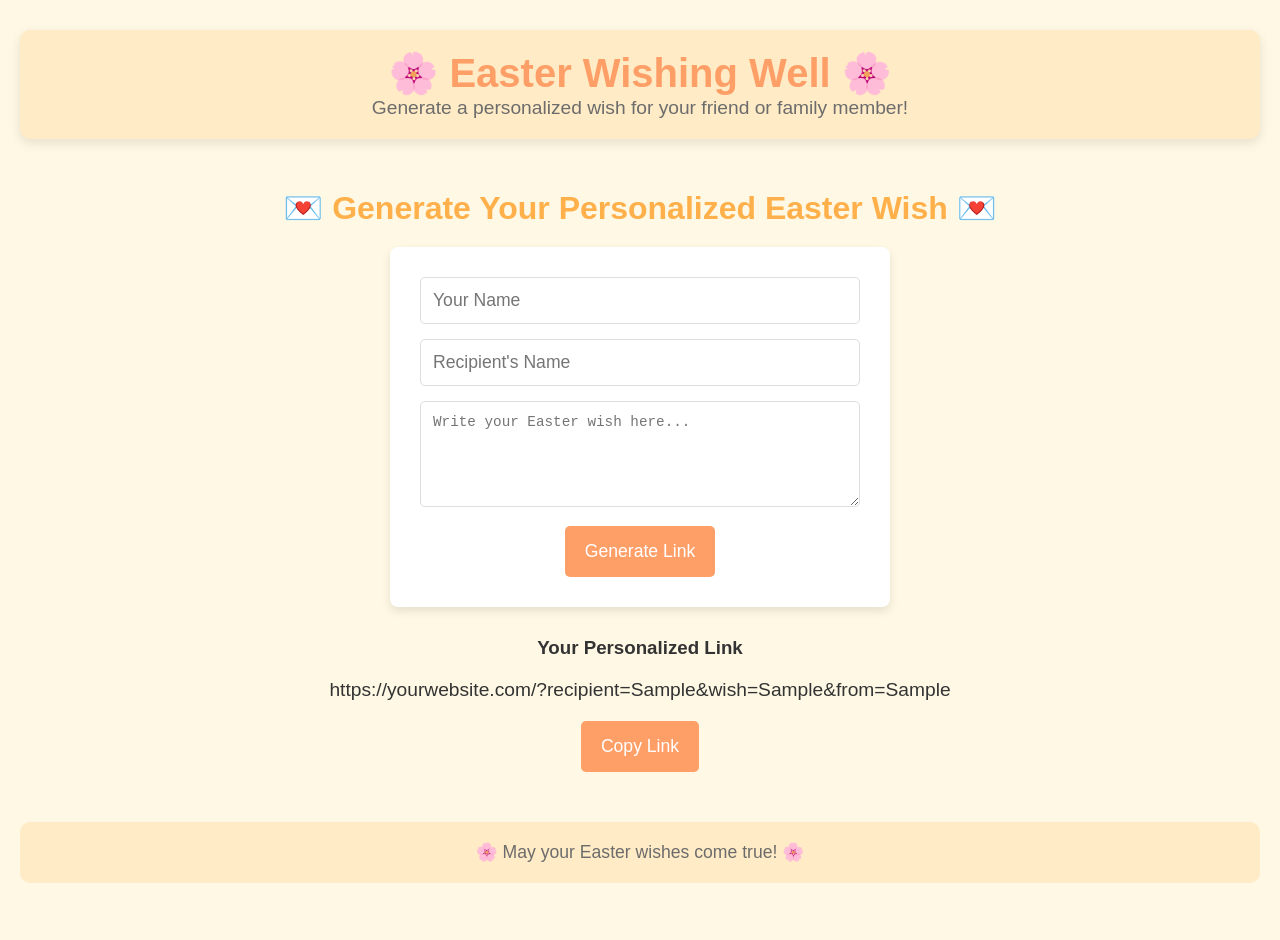
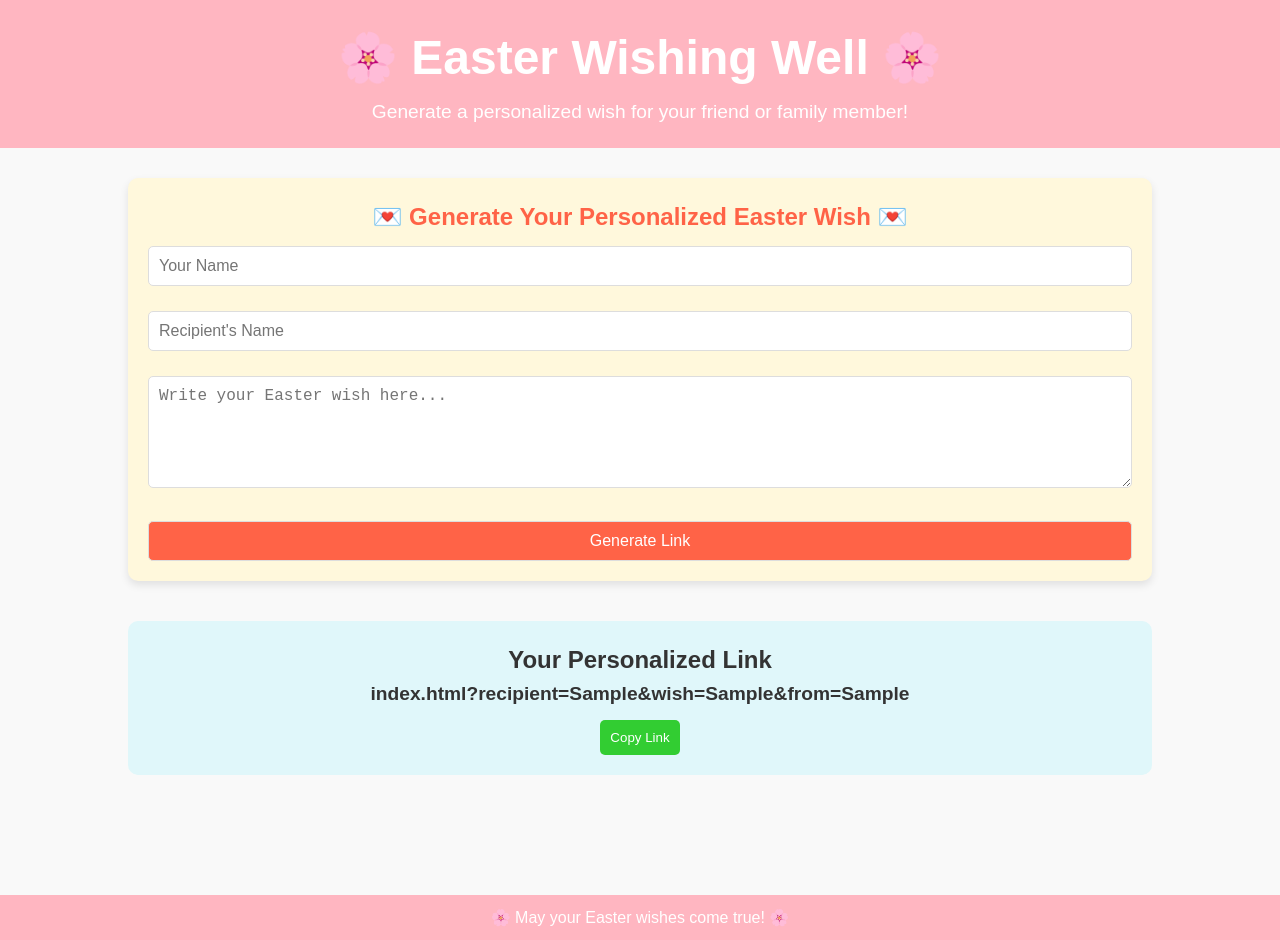
Before and after one commit to spencemiles/Easterwishes, a plain HTML site: page index.html in a window 1280 px wide. Both pictures are taken after typing "Sample", "Sample", "Sample" into the empty fields and a click on the button "Generate Link". Before the commit the page ends 913 px from the top, so only its background shows below. Drawn offline with Linux system fonts and the light colour scheme.

Commit message:
Update index.html

```diff
--- a/index.html
+++ b/index.html
@@ -4,119 +4,168 @@
     <meta charset="UTF-8">
     <meta name="viewport" content="width=device-width, initial-scale=1.0">
     <title>Personalized Easter Wish Generator</title>
-    <style>
-        /* Reset default styles */
+   <style>
+    /* Basic Reset */
 * {
     margin: 0;
     padding: 0;
     box-sizing: border-box;
 }
 
-/* Body styles */
+/* Body and Background */
 body {
     font-family: 'Arial', sans-serif;
-    background-color: #fef8e4;
+    background-color: #f9f9f9;
     color: #333;
-    text-align: center;
-    padding: 30px 20px;
+    line-height: 1.6;
 }
 
-/* Header styles */
+/* Header */
 header {
-    background-color: #ffebc5;
+    text-align: center;
+    background-color: #FFB6C1;
     padding: 20px;
-    border-radius: 10px;
-    box-shadow: 0 4px 12px rgba(0, 0, 0, 0.1);
 }
 
 header h1 {
-    color: #ff9f68;
-    font-size: 2.5em;
+    font-size: 3rem;
+    color: #fff;
 }
 
 header p {
-    font-size: 1.2em;
-    color: #6c6c6c;
+    font-size: 1.2rem;
+    color: #fff;
 }
 
-/* Main content styles */
+/* Main Container */
 main {
-    margin-top: 50px;
+    padding: 30px 10%;
 }
 
-/* Wish Generator Form */
-#wish-generator h2 {
-    color: #ffb04b;
-    font-size: 2em;
-    margin-bottom: 20px;
+section {
+    margin-bottom: 40px;
 }
 
-#wish-form {
-    background-color: white;
-    padding: 30px;
-    border-radius: 8px;
-    box-shadow: 0 4px 10px rgba(0, 0, 0, 0.1);
-    width: 100%;
-    max-width: 500px;
-    margin: 0 auto;
+/* Wish Generator Section */
+#wish-generator {
+    background-color: #FFF8DC;
+    padding: 20px;
+    border-radius: 10px;
+    box-shadow: 0 4px 8px rgba(0, 0, 0, 0.1);
 }
 
-#wish-form input,
-#wish-form textarea {
+#wish-generator h2 {
+    text-align: center;
+    color: #FF6347;
+}
+
+#wish-generator input,
+#wish-generator textarea,
+#wish-generator button {
     width: 100%;
-    padding: 12px;
-    font-size: 1.1em;
+    padding: 10px;
+    margin-top: 10px;
     border-radius: 5px;
     border: 1px solid #ddd;
+    font-size: 1rem;
+}
+
+#wish-generator input,
+#wish-generator textarea {
     margin-bottom: 15px;
 }
 
-button {
-    background-color: #ff9f68;
+#wish-generator button {
+    background-color: #FF6347;
     color: white;
-    padding: 15px 20px;
-    font-size: 1.1em;
-    border: none;
-    border-radius: 5px;
     cursor: pointer;
-    transition: background-color 0.3s;
+    transition: background-color 0.3s ease;
 }
 
-button:hover {
-    background-color: #ff6b3b;
+#wish-generator button:hover {
+    background-color: #FF4500;
 }
 
 /* Generated Link Section */
 #generated-link-section {
-    margin-top: 30px;
+    text-align: center;
+    background-color: #e0f7fa;
+    padding: 20px;
+    border-radius: 10px;
+    display: none;
 }
 
-#generated-link-section p {
-    font-size: 1.2em;
-    margin: 20px 0;
+#generated-link-section h3 {
+    font-size: 1.5rem;
+}
+
+#personalized-link {
+    font-size: 1.2rem;
+    font-weight: bold;
+    word-wrap: break-word;
+}
+
+#copy-link {
+    background-color: #32CD32;
+    color: white;
+    padding: 10px;
+    border: none;
+    border-radius: 5px;
+    cursor: pointer;
+    margin-top: 10px;
+}
+
+#copy-link:hover {
+    background-color: #228B22;
 }
 
 /* Greeting Section */
 #greeting-section {
-    margin-top: 50px;
-    background-color: #f0f8ff;
-    padding: 30px;
+    text-align: center;
+    background-color: #fff;
+    padding: 20px;
     border-radius: 10px;
-    font-size: 1.3em;
-    color: #ff6b3b;
+    display: none;
 }
 
-/* Footer styles */
-footer {
-    margin-top: 50px;
-    padding: 20px;
-    background-color: #ffebc5;
-    color: #6c6c6c;
-    font-size: 1.1em;
-    border-radius: 10px;
+#greeting-section h3 {
+    font-size: 2rem;
+    color: #FF6347;
 }
 
-    </style>
+#greeting-section p {
+    font-size: 1.2rem;
+    color: #333;
+}
+
+#greeting-section button {
+    background-color: #FF6347;
+    color: white;
+    padding: 10px 20px;
+    border: none;
+    border-radius: 5px;
+    cursor: pointer;
+    margin-top: 20px;
+}
+
+#greeting-section button:hover {
+    background-color: #FF4500;
+}
+
+/* Footer */
+footer {
+    text-align: center;
+    padding: 10px;
+    background-color: #FFB6C1;
+    margin-top: 50px;
+    color: white;
+}
+
+footer p {
+    font-size: 1rem;
+}
+
+   </style>
 </head>
 <body>
 
@@ -174,7 +223,7 @@ function generateLink(userName, recipientName, wishMessage) {
     const encodedWishMessage = encodeURIComponent(wishMessage);
     const encodedRecipientName = encodeURIComponent(recipientName);
     const fromName = encodeURIComponent(userName);
-    return `https://yourwebsite.com/?recipient=${encodedRecipientName}&wish=${encodedWishMessage}&from=${fromName}`;
+    return `index.html?recipient=${encodedRecipientName}&wish=${encodedWishMessage}&from=${fromName}`;
 }
 
 // Event listener for the form submit
```
